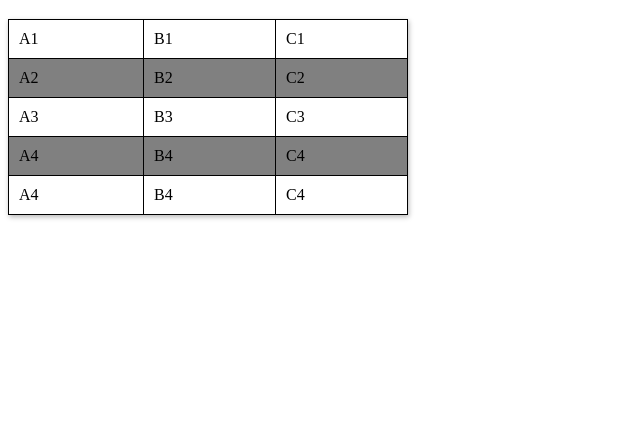
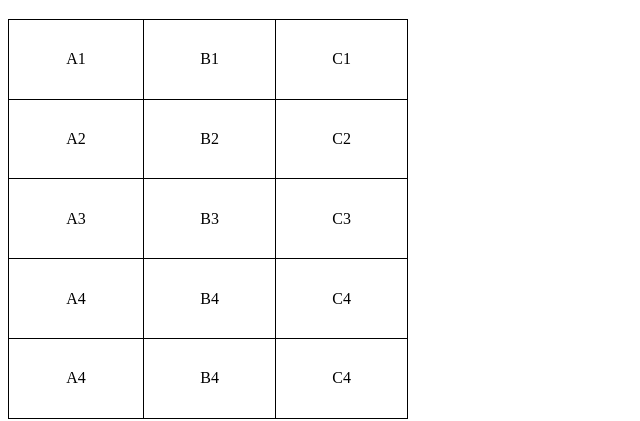
Before and after one commit to lslucasO/html-css, a plain HTML site: page exercicios/ex023/tabela001.html in a window 1280 px wide. Shown: the part 61-482 px from the top of the page, without its empty margins (0-640 px from the left). Drawn offline with Linux system fonts and the light colour scheme.

Commit message:
Configurando

```diff
--- a/exercicios/ex023/tabela001.html
+++ b/exercicios/ex023/tabela001.html
@@ -4,22 +4,30 @@
     <meta charset="UTF-8">
     <meta http-equiv="X-UA-Compatible" content="IE=edge">
     <meta name="viewport" content="width=device-width, initial-scale=1.0">
-    <title>Document</title>
+    <title>Tabelas</title>
 
     <style>
         table{
             width: 400px;
+            height: 400px;
             border-collapse: collapse;
-            box-shadow: 1px 2px 5px rgba(0, 0, 0, 0.281);
         }
+
         td{
-            padding: 10px;
+            vertical-align: middle; /* Alinhamento Vertical*/
+            text-align: center;
+            padding: 8px;
             border: 1px solid black;
         }
 
-        tr.linha{
-            background-color: gray;
+        td:hover{ /* Config dos elementos da tabela */
+            transition: 0.5s;
+            color: white;
+            background-color: blue;
+            cursor: pointer;
         }
+
+
     </style>
 
 </head>
@@ -33,7 +41,7 @@
             <td>C1</td>
         </tr>
 
-        <tr class="linha"> <!-- Segunda linha -->
+        <tr> <!-- Segunda linha -->
             <td>A2</td>
             <td>B2</td>
             <td>C2</td>
@@ -45,7 +53,7 @@
             <td>C3  </td>
         </tr>
 
-        <tr class="linha"> <!-- Quarta linha -->
+        <tr> <!-- Quarta linha -->
             <td>A4</td>
             <td>B4</td>
             <td>C4</td>
```
